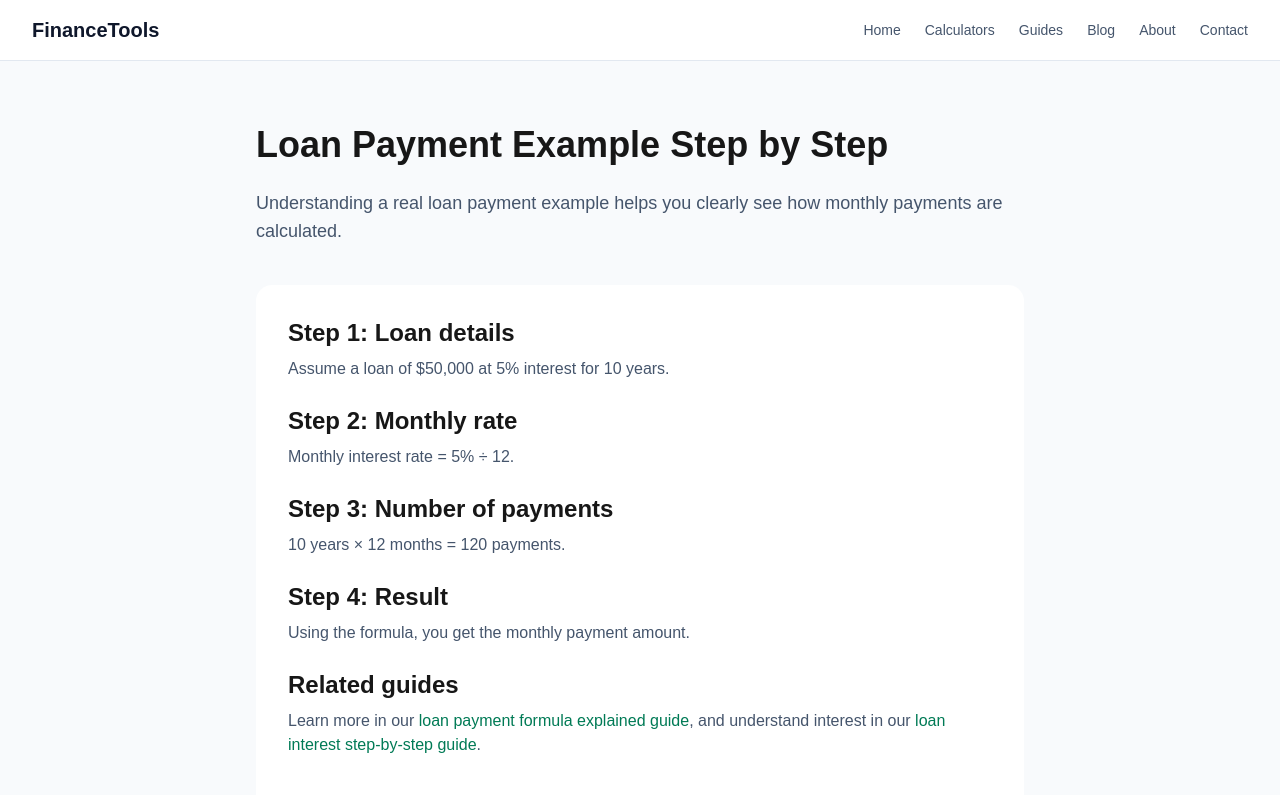
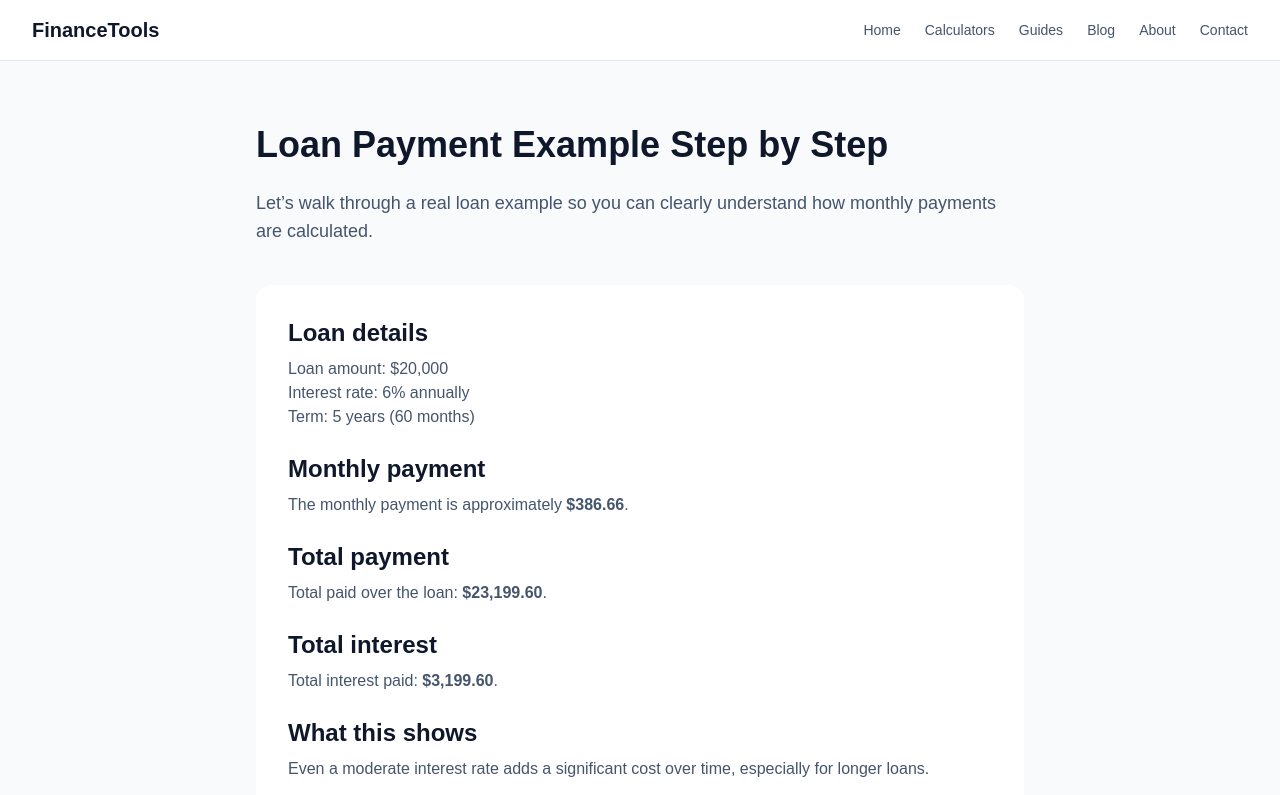
Before and after one commit to alameersam/finance-tools, a Next.js app: page /guides/loan-payment-example in a window 1280 px wide. Shown: the top 795 px of the page. Built offline with nearby package versions, Linux system fonts and the light colour scheme.

Commit message:
improve loan payment example article quality

```diff
--- a/app/guides/loan-payment-example/page.tsx
+++ b/app/guides/loan-payment-example/page.tsx
@@ -1,69 +1,72 @@
 import type { Metadata } from "next";
 
 export const metadata: Metadata = {
-  title: "Loan Payment Example Step by Step (Simple Calculation)",
+  title: "Loan Payment Example Step by Step (With Real Numbers)",
   description:
-    "Learn how loan payments are calculated with a simple step-by-step example.",
+    "See a complete loan payment example with real numbers, including monthly payment and total cost.",
 };
 
 export default function LoanPaymentExamplePage() {
   return (
-    <main className="min-h-screen bg-slate-50 px-6 py-16">
+    <main className="min-h-screen bg-slate-50 px-6 py-16 text-slate-900">
       <article className="mx-auto max-w-3xl">
         <h1 className="text-4xl font-bold">
           Loan Payment Example Step by Step
         </h1>
 
         <p className="mt-6 text-lg text-slate-600">
-          Understanding a real loan payment example helps you clearly see how monthly payments are calculated.
+          Let’s walk through a real loan example so you can clearly understand how monthly payments are calculated.
         </p>
 
         <section className="mt-10 space-y-6 bg-white p-8 rounded-2xl">
 
           <div>
-            <h2 className="text-2xl font-semibold">Step 1: Loan details</h2>
+            <h2 className="text-2xl font-semibold">Loan details</h2>
             <p className="mt-2 text-slate-600">
-              Assume a loan of $50,000 at 5% interest for 10 years.
+              Loan amount: $20,000<br />
+              Interest rate: 6% annually<br />
+              Term: 5 years (60 months)
             </p>
           </div>
 
           <div>
-            <h2 className="text-2xl font-semibold">Step 2: Monthly rate</h2>
+            <h2 className="text-2xl font-semibold">Monthly payment</h2>
             <p className="mt-2 text-slate-600">
-              Monthly interest rate = 5% ÷ 12.
+              The monthly payment is approximately <strong>$386.66</strong>.
             </p>
           </div>
 
           <div>
-            <h2 className="text-2xl font-semibold">Step 3: Number of payments</h2>
+            <h2 className="text-2xl font-semibold">Total payment</h2>
             <p className="mt-2 text-slate-600">
-              10 years × 12 months = 120 payments.
+              Total paid over the loan: <strong>$23,199.60</strong>.
             </p>
           </div>
 
           <div>
-            <h2 className="text-2xl font-semibold">Step 4: Result</h2>
+            <h2 className="text-2xl font-semibold">Total interest</h2>
             <p className="mt-2 text-slate-600">
-              Using the formula, you get the monthly payment amount.
+              Total interest paid: <strong>$3,199.60</strong>.
+            </p>
+          </div>
+
+          <div>
+            <h2 className="text-2xl font-semibold">What this shows</h2>
+            <p className="mt-2 text-slate-600">
+              Even a moderate interest rate adds a significant cost over time, especially for longer loans.
             </p>
           </div>
 
           <div>
             <h2 className="text-2xl font-semibold">Related guides</h2>
             <p className="mt-2 text-slate-600">
-              Learn more in our{" "}
-              <a
-                href="/guides/loan-payment-formula-explained"
-                className="font-medium text-emerald-700 hover:underline"
-              >
-                loan payment formula explained guide
-              </a>
-              , and understand interest in our{" "}
-              <a
-                href="/guides/how-to-calculate-loan-interest"
-                className="font-medium text-emerald-700 hover:underline"
-              >
-                loan interest step-by-step guide
+              Read our{" "}
+              <a href="/guides/loan-payment-formula-explained" className="text-emerald-700 hover:underline">
+                loan payment formula guide
+              </a>{" "}
+              and{" "}
+              <a href="/guides/how-loan-interest-works-monthly" className="text-emerald-700 hover:underline">
+                monthly interest explanation
               </a>
               .
             </p>
```
